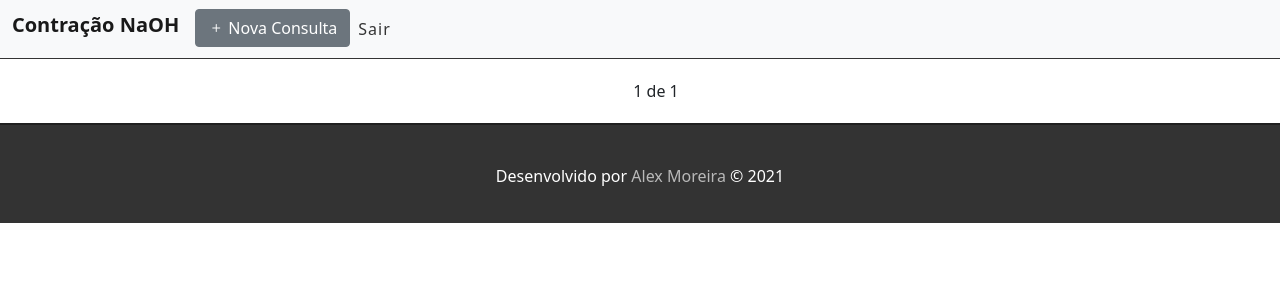
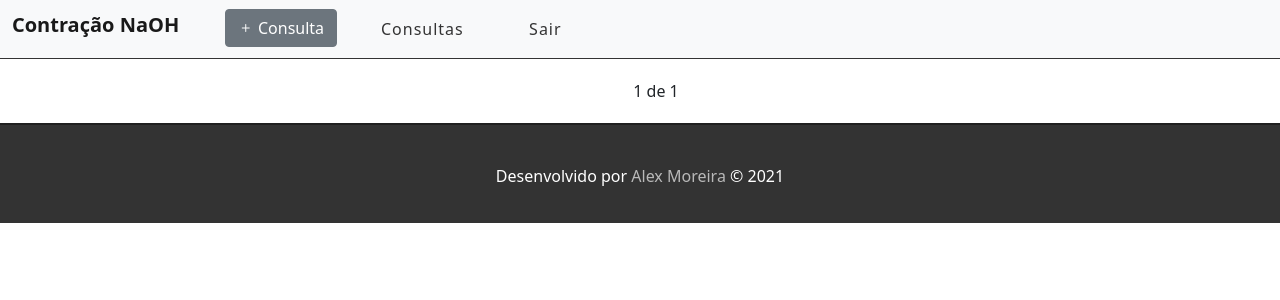
Before and after one commit to MoreiraAlex/UnivespPI-Concentra, a Django app: page / in a window 1280 px wide. Shown: the top 300 px of the page. Run offline with Django 3.2, Linux system fonts and the light colour scheme; the visitor is signed in with stand-in values (Sample User, id 1); data that the repository does not hold is empty; some libraries are stand-ins or nearby versions.

Commit message:
Configurando Navbar

```diff
--- a/concentra/views.py
+++ b/concentra/views.py
@@ -5,7 +5,6 @@ from django.contrib import messages
 from django.core.paginator import Paginator
 from django.contrib.auth.decorators import login_required
 
-@login_required
 def consulta(request):
     if request.method == 'POST':
         form = ConsultaForm(request.POST)
--- a/templates/base.html
+++ b/templates/base.html
@@ -20,23 +20,10 @@
                 </button>
                 <div class="collapse navbar-collapse" id="navbarSupportedContent">
                     <ul class="navbar-nav me-auto mb-2 mb-lg-0">
-                        {% if user.is_authenticated %}
-                            <li class="nav-item">
-                                {% block nav %}
-                                {% endblock %}
-                            </li>
-                            <div class="row">
-                                <li class="nav-item ">
-                                    <div class="col-12">
-                                        <a class="nav-link col-8" aria-current="page" href="accounts/logout">Sair</a>
-                                    </div>
-                                </li>
-                            </div>
-                        {% else %}
-                            <li class="nav-item">
-                                <a class="nav-link" aria-current="page" href="accounts/login">Entrar</a>
-                            </li>
-                        {% endif %}
+                        <div class="row">
+                            {% block nav %}
+                            {% endblock %}
+                        </div>
                     </ul>
                 </div>
             </div>
--- a/templates/index.html
+++ b/templates/index.html
@@ -2,7 +2,21 @@
 {% load crispy_forms_tags %}
 
 {% block nav %}
-    <button type="button" class="btn btn-secondary btn-block" data-bs-toggle="modal" data-bs-target="#exampleModal"><i class="bi bi-plus"></i> Nova Consulta</button>
+<div class="col-5 offset-1">
+    <button type="button" class="btn btn-secondary btn-block" data-bs-toggle="modal" data-bs-target="#exampleModal"><i class="bi bi-plus"></i> Consulta</button>
+</div>
+<li class="nav-item col-1">
+    <a href="#" class="nav-link">Consultas</a>
+</li>
+{% if user.is_authenticated %}
+<li class="nav-item col-1 offset-4">
+    <a class="nav-link" aria-current="page" href="accounts/logout">Sair</a>
+</li>
+{% else %}
+<li class="nav-item col-1 offset-4">
+    <a class="nav-link" aria-current="page" href="accounts/login">Entrar</a>
+</li>
+{% endif %}
     <form method="POST">
         <div class="modal fade" id="exampleModal" tabindex="-1" aria-labelledby="exampleModalLabel" aria-hidden="true">
             <div class="modal-dialog">
--- a/templates/registration/login.html
+++ b/templates/registration/login.html
@@ -4,7 +4,6 @@
 {% block title %} {{ block.super }} | Login {% endblock %}
 
 {% block content %}
-<h1>Concentração NaOH</h1>
 <div class="row">
     <div class="col-md-4 offset-md-4">
         <div class="card auth-card">
```
